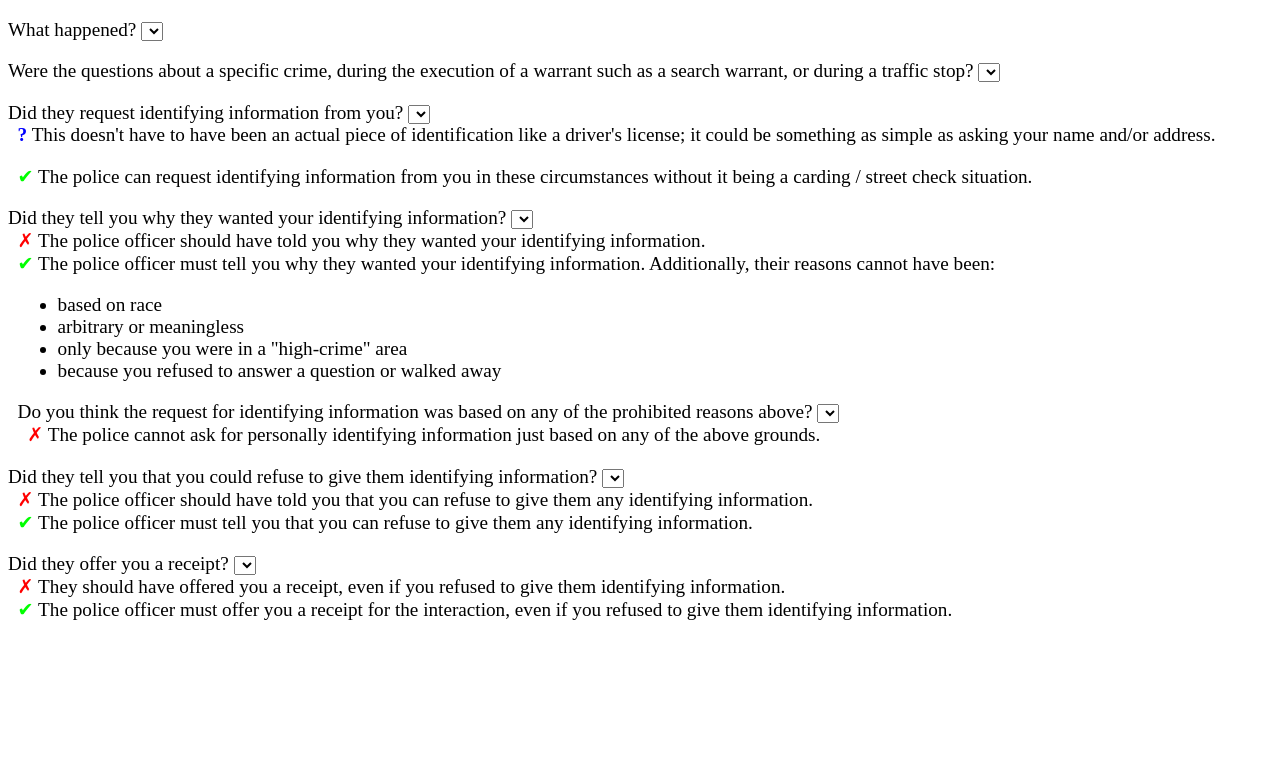
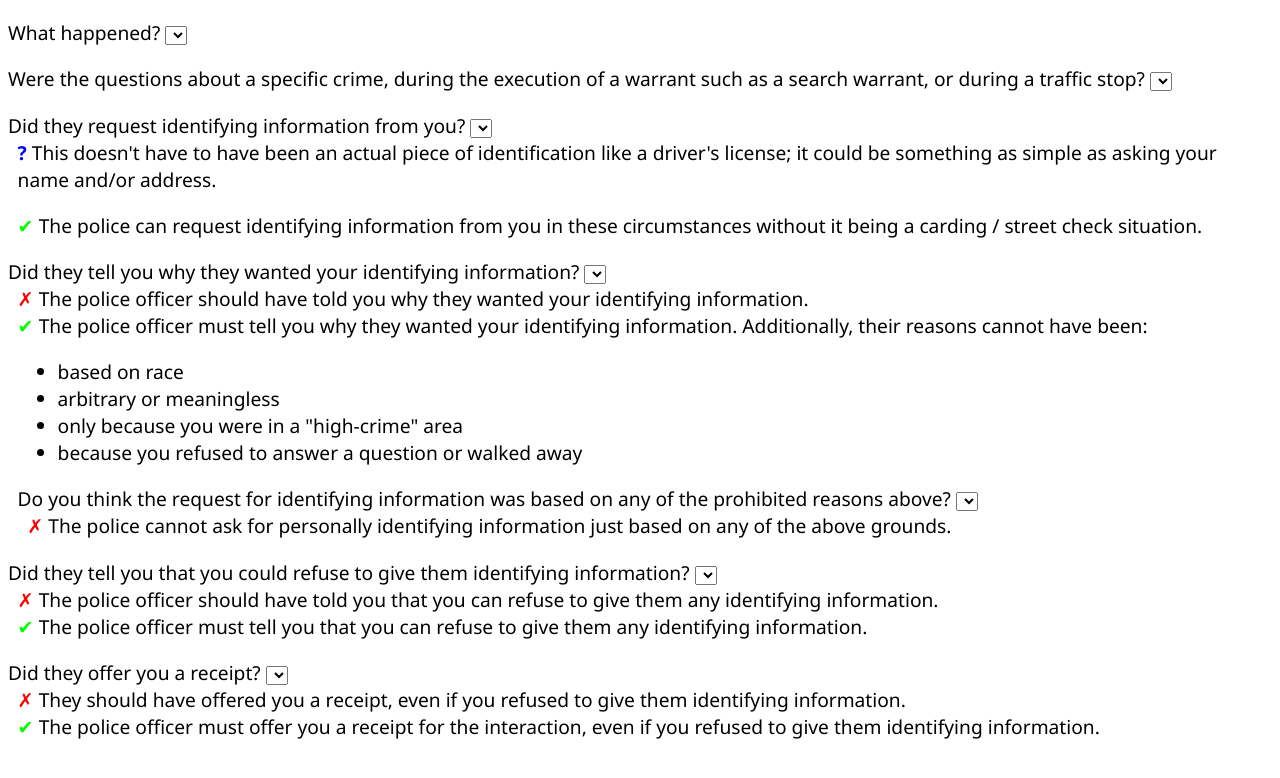
Before and after one commit to waharnum/thecarded-form, a plain HTML site: page index.html in a window 1280 px wide. Drawn offline with nearby package versions, Linux system fonts and the light colour scheme; a script that the page names is missing.

Commit message:
Update font.

```diff
--- a/css/theCarded-form.css
+++ b/css/theCarded-form.css
@@ -1,5 +1,6 @@
 .theCarded-form {
     font-size: 1.2em;
+    font-family: 'Noto Sans', sans-serif;
 }
 
 .theCarded-form-selectContainer {
--- a/index.html
+++ b/index.html
@@ -2,6 +2,7 @@
     <head>
         <script src="https://cdnjs.cloudflare.com/ajax/libs/knockout/3.4.2/knockout-min.js"></script>
         <script src="https://cdnjs.cloudflare.com/ajax/libs/underscore.js/1.8.3/underscore-min.js"></script>
+        <link href="https://fonts.googleapis.com/css?family=Noto+Sans:400,400i,700,700i" rel="stylesheet">
         <link rel="stylesheet" href="css/theCarded-form.css">
     </head>
     <body>
```
